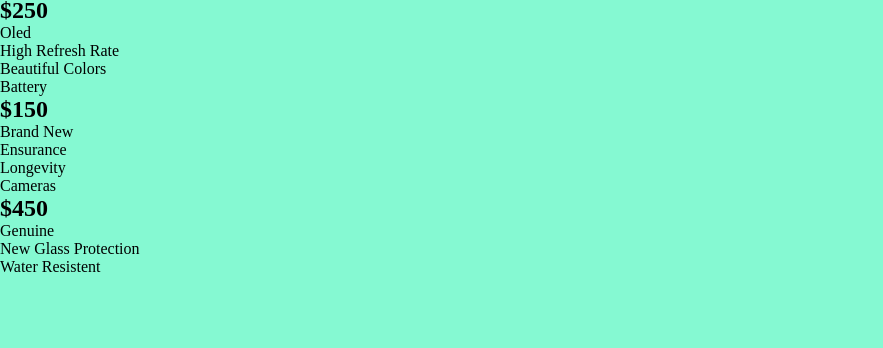
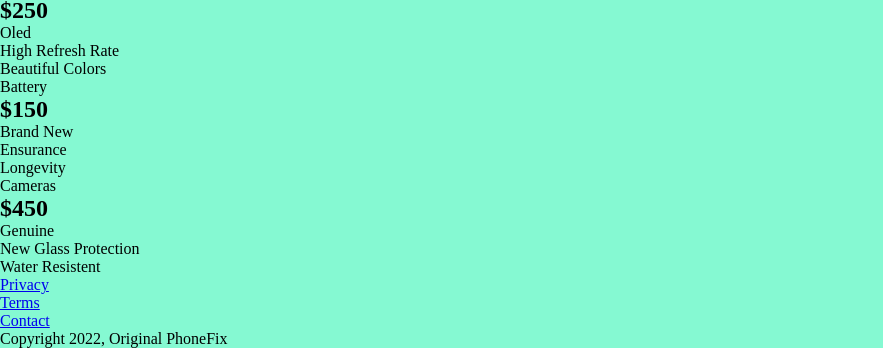
Before and after one commit to edgardjustino/phonefix-fcc, a plain HTML site: page index.html in a window 1280 px wide. Shown: the part 1650-1998 px from the top of the page, without its empty margins (0-883 px from the left). Before the commit the page ends 1926 px from the top, so only its background shows below. Drawn offline with Linux system fonts and the light colour scheme.

Commit message:
adicionando o footer

```diff
--- a/index.html
+++ b/index.html
@@ -132,10 +132,18 @@
                 </ul>
             </section>
 
+
+<!--      FOOTER      -->
+
+            <footer>
+                <ul>
+                    <li><a href="#">Privacy</a></li>
+                    <li><a href="#">Terms</a></li>
+                    <li><a href="#">Contact</a></li>
+                </ul>
+                <span>Copyright 2022, Original PhoneFix</span>
+            </footer>
         </div>
-
-
     </div>
 </body>
-
 </html>
```
